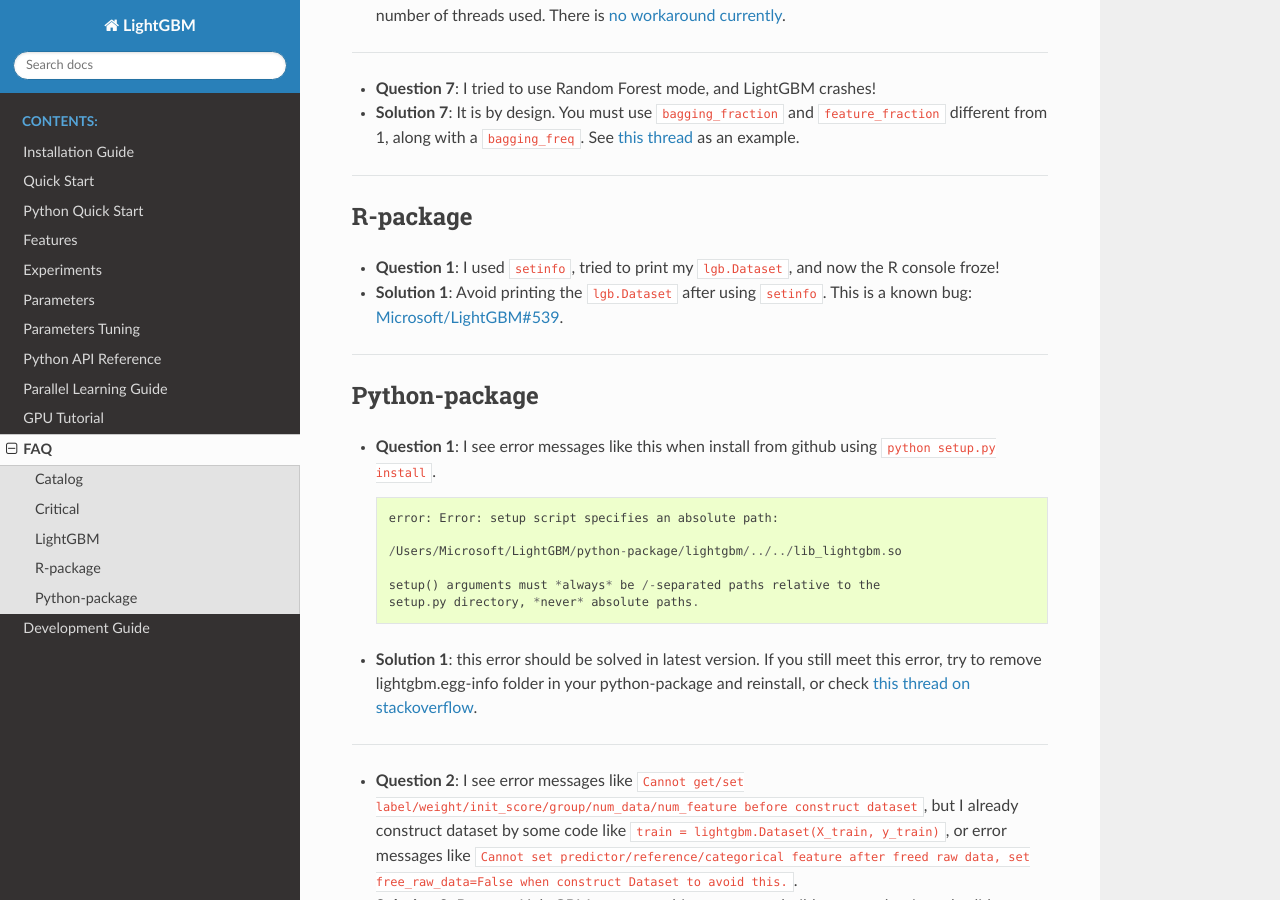
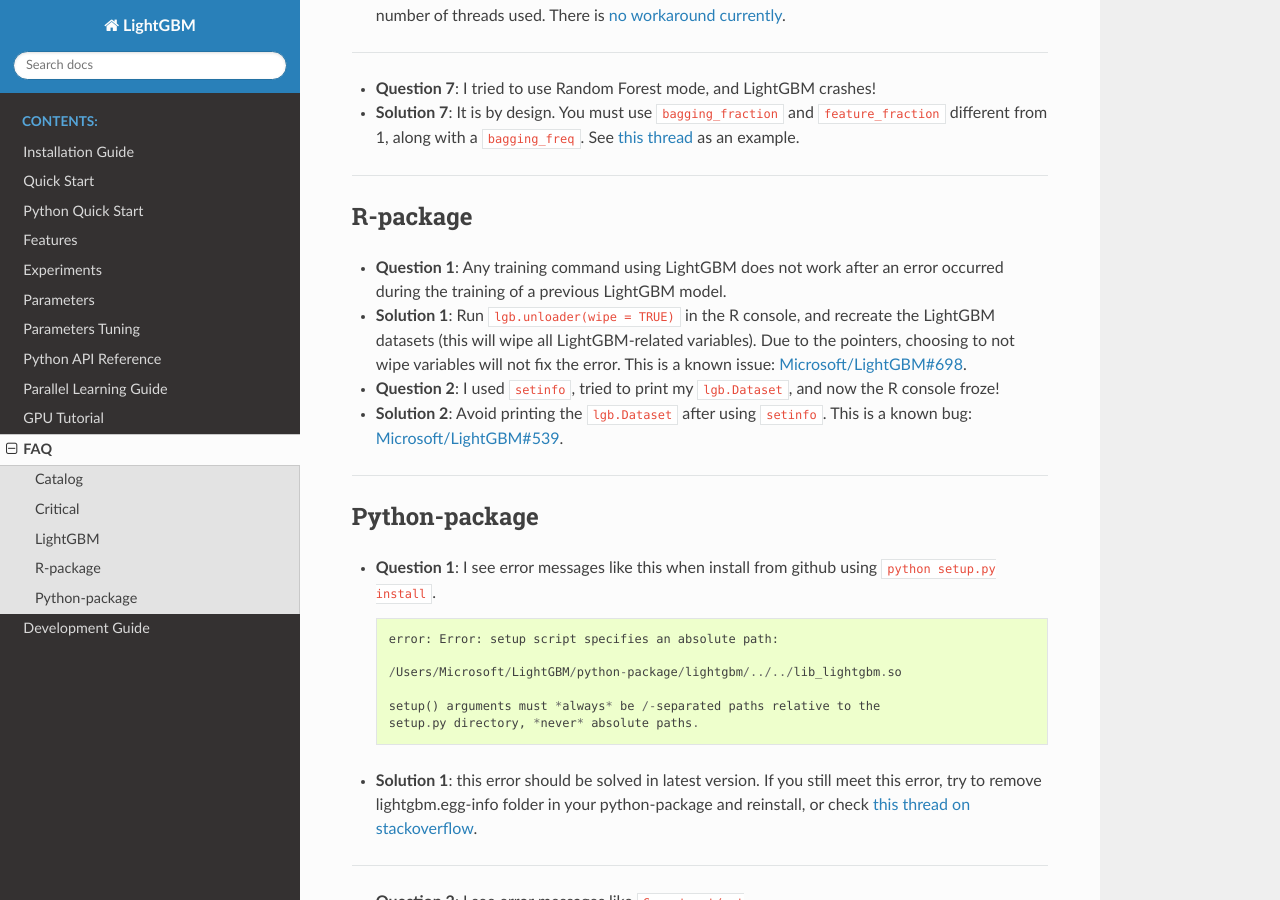
Before and after one commit to microsoft/LightGBM, a Sphinx documentation site: the page built from docs/FAQ.md, in a window 1280 px wide and 900 px high, scrolled down 1775 px. Built offline with Sphinx 7.4.7 and the Read the Docs theme 2.0.0, drawn with Linux system fonts in a browser that asks for light colours.

Commit message:
Add lgb.unloader FAQ

```diff
--- a/docs/FAQ.md
+++ b/docs/FAQ.md
@@ -82,9 +82,13 @@
 
 ### R-package
 
-- **Question 1**: I used `setinfo`, tried to print my `lgb.Dataset`, and now the R console froze!
+- **Question 1**: Any training command using LightGBM does not work after an error occurred during the training of a previous LightGBM model.
 
-- **Solution 1**: Avoid printing the `lgb.Dataset` after using `setinfo`. This is a known bug: [Microsoft/LightGBM#539](https://github.com/Microsoft/LightGBM/issues/539).
+- **Solution 1**: Run `lgb.unloader(wipe = TRUE)` in the R console, and recreate the LightGBM datasets (this will wipe all LightGBM-related variables). Due to the pointers, choosing to not wipe variables will not fix the error. This is a known issue: [Microsoft/LightGBM#698](https://github.com/Microsoft/LightGBM/issues/698).
+
+- **Question 2**: I used `setinfo`, tried to print my `lgb.Dataset`, and now the R console froze!
+
+- **Solution 2**: Avoid printing the `lgb.Dataset` after using `setinfo`. This is a known bug: [Microsoft/LightGBM#539](https://github.com/Microsoft/LightGBM/issues/539).
 
 ---
 
```
